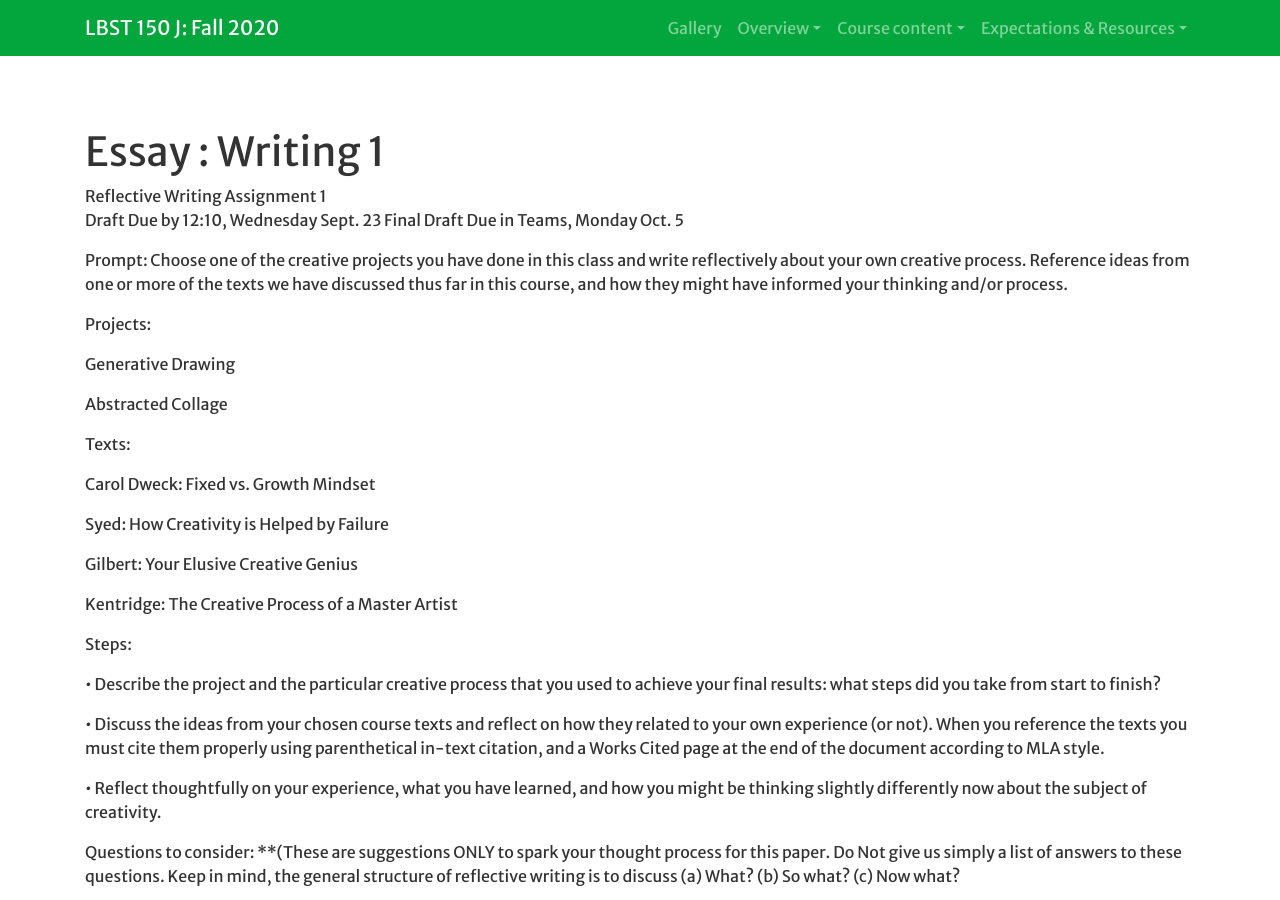
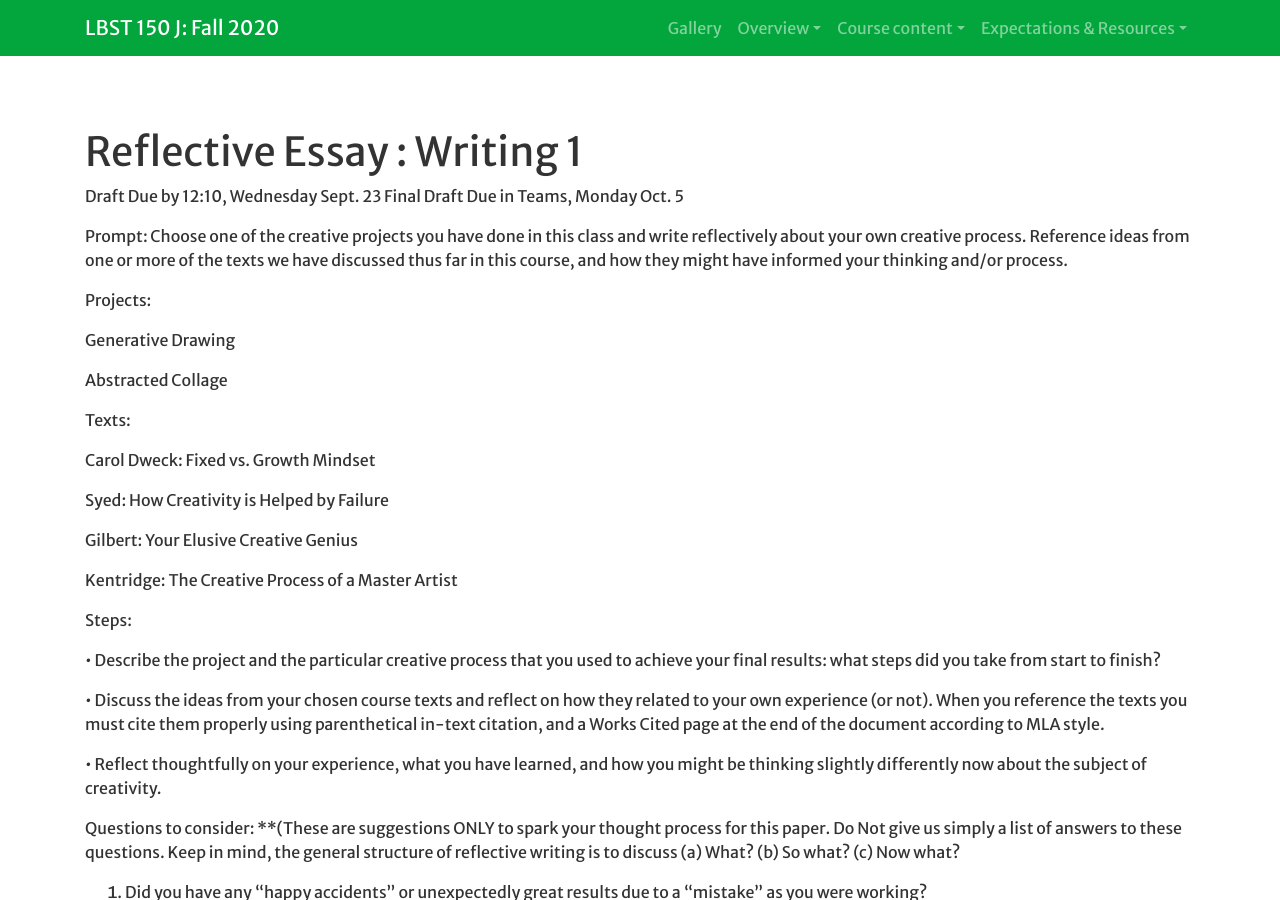
Before and after one commit to Hendrix-CS/creativity-TEC, a Jekyll site: the page built from writing/writing1.md, in a window 1280 px wide and 900 px high. Built offline with Jekyll 4.4.1, drawn with Linux system fonts in a browser that asks for light colours; a script that is not in the unit is left out.

Commit message:
Update writing1.md

```diff
--- a/writing/writing1.md
+++ b/writing/writing1.md
@@ -1,24 +1,26 @@
 ---
 layout: work
-type: Essay
+type: Reflective Essay
 worktitle: Writing 1
 due: Monday, October 05, 2020
 ---
 
 
 
-Reflective Writing Assignment 1
+
 Draft Due by 12:10, Wednesday Sept. 23
 Final Draft Due in Teams, Monday Oct. 5
 
 
 Prompt: Choose one of the creative projects you have done in this class and write reflectively about your own creative process. Reference ideas from one or more of the texts we have discussed thus far in this course, and how they might have informed your thinking and/or process.
 
+
 Projects:
 
 Generative Drawing
 
 Abstracted Collage
+
 
 Texts:
 
@@ -48,6 +50,8 @@
 5.	What did you learn about yourself from going through the steps to complete this project?
 6.	Did completing this project cause you to think differently about creativity?
 
+
+
 Learning Goals:
 
 •	To think reflectively about creativity from the computer science lens, and from the fine art lens.
@@ -55,6 +59,8 @@
 •	To synthesize the content presented in the course in relationship to your own experience executing a creative project.
 
 •	To accomplish an organized, well-written, 3-page reflective essay with proper citations.
+
+
 
 Timeline:
 
@@ -64,6 +70,8 @@
 
 *Most text editors (Word, Pages, etc.) support an option to “Export to PDF”, usually in the File menu. If you need help with this step, just ask!
 
+
+
 Format and paper mechanics:
 
 •	Your paper should be 3 double-spaced pages and typed in 12 point Times New Roman font. Include your name, assignment title, and the date. No cover/title page.
```
